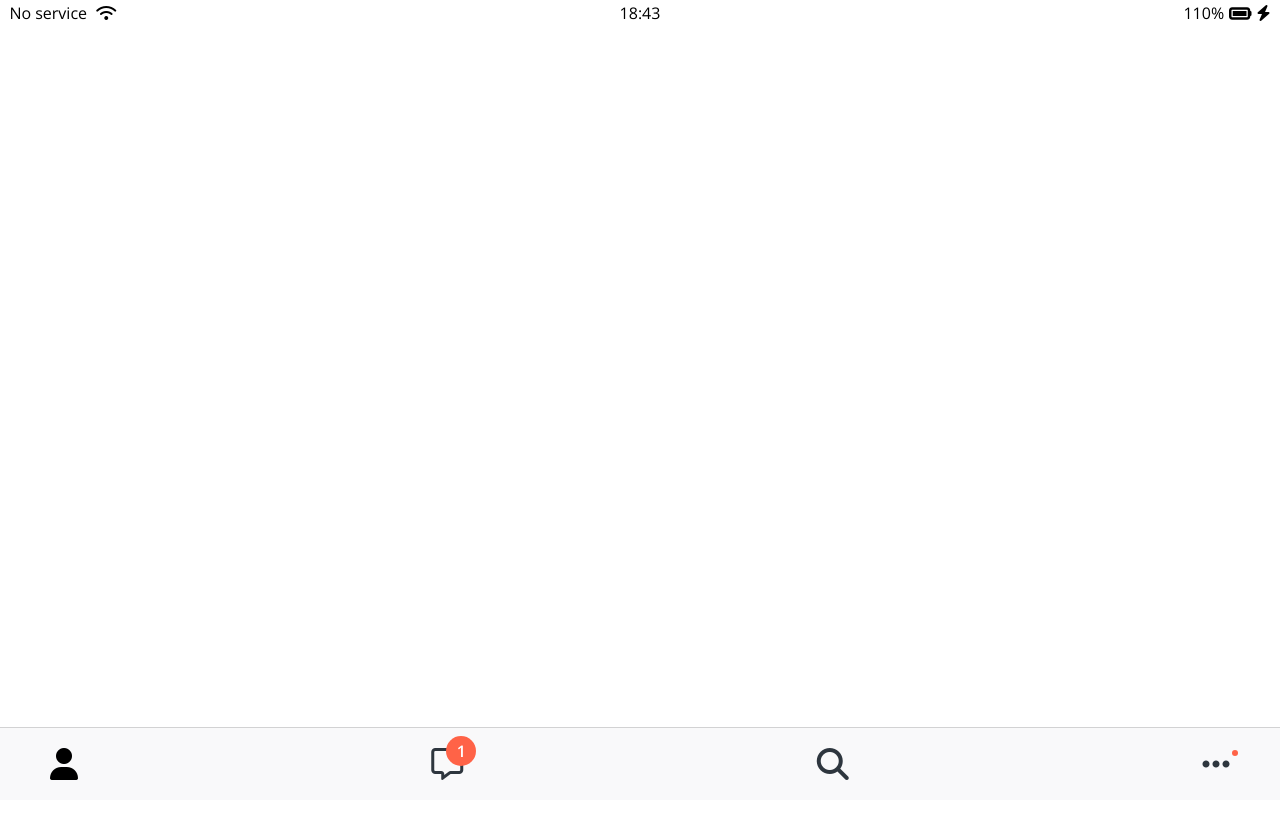
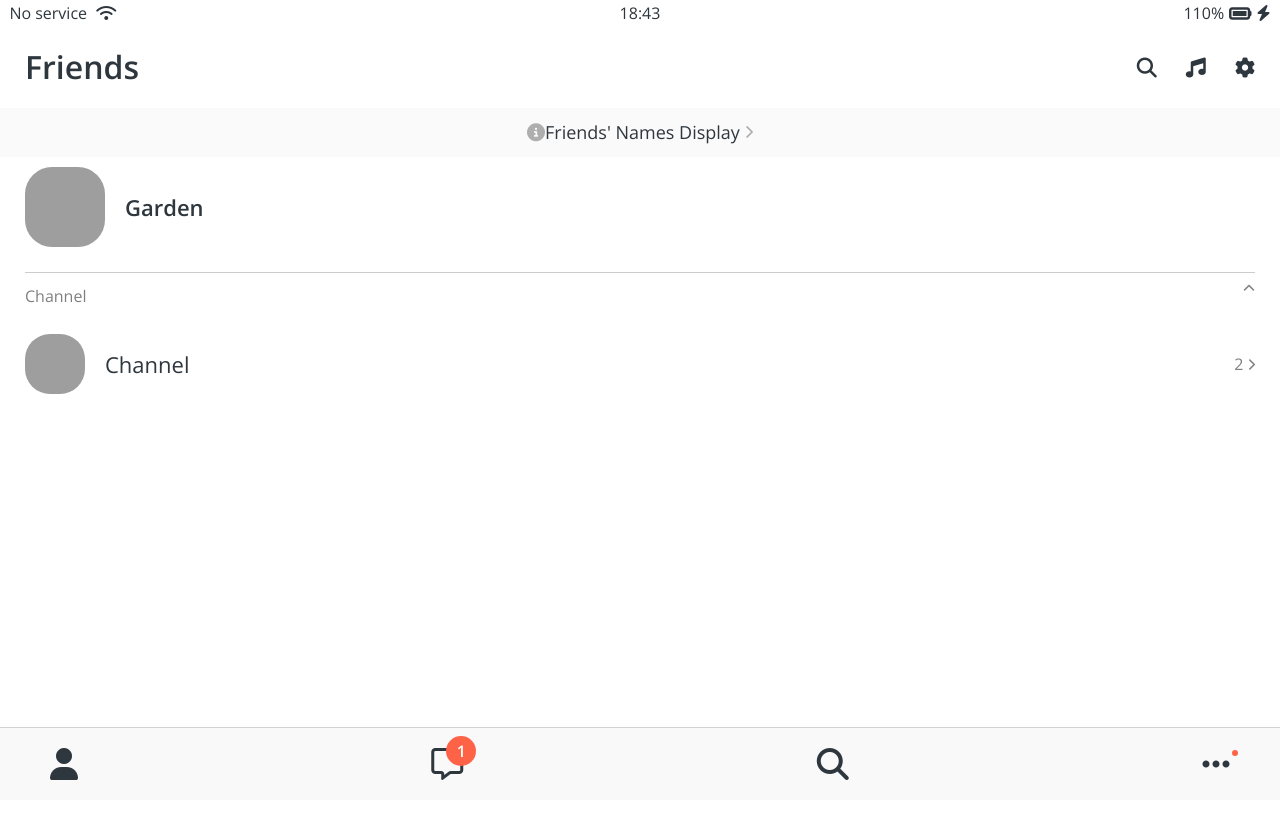
Before and after one commit to garden-j/kokoa-clone, a plain HTML site: page clone-coding/friends.html in a window 1280 px wide. Shown: the top 818 px of the page. Drawn offline with nearby package versions, Linux system fonts and the light colour scheme; grey boxes are pictures that could not be loaded.

Commit message:
kokoa-clone-2502

```diff
--- /dev/null
+++ b/challenge/Day12/styles.css
@@ -0,0 +1,92 @@
+/* DONT DELETE THIS */
+@import url("https://cdnjs.cloudflare.com/ajax/libs/meyer-reset/2.0/reset.min.css");
+/* WRITE YOUR CODE BELOW */
+
+body {
+  font-family: system-ui, -apple-system, BlinkMacSystemFont, "Segoe UI", Roboto,
+    Oxygen, Ubuntu, Cantarell, "Open Sans", "Helvetica Neue", sans-serif;
+  display: flex;
+  background-color: tomato;
+  height: 900px;
+  justify-content: center;
+  align-items: center;
+}
+
+.main {
+  width: 90%;
+  height: 90%;
+  background-color: whitesmoke;
+  display: flex;
+  justify-content: center;
+  align-items: center;
+}
+
+.page {
+  width: 350px;
+  height: 700px;
+  background-color: white;
+  margin: 35px;
+  border-radius: 30px;
+  box-shadow: 0 10px 20px rgba(0, 0, 0, 0.19), 0 6px 6px rgba(0, 0, 0, 0.19);
+  display: flex;
+  flex-direction: column;
+  justify-content: space-between;
+  align-items: center;
+}
+
+.header {
+  display: flex;
+  width: 350px;
+  justify-content: space-between;
+  padding: 30px;
+}
+.header i {
+  margin: 0px 20px;
+}
+
+.profile {
+  display: flex;
+  flex-direction: column;
+  align-items: center;
+  justify-content: space-between;
+}
+
+.photo {
+  width: 70px;
+  height: 70px;
+  border-radius: 50%;
+}
+
+.singer__name {
+  margin-top: 10px;
+  font-size: 23px;
+  font-weight: 600;
+}
+.genre {
+  margin-top: 10px;
+  font-size: 13px;
+}
+
+.btn {
+  display: flex;
+  margin: 30px;
+  width: 350px;
+  justify-content: center;
+}
+
+.btn div {
+  padding: 10px 30px;
+  border-radius: 30px;
+  margin: 0px 10px;
+  box-shadow: 0 10px 20px rgba(0, 0, 0, 0.19);
+}
+
+.shuffle {
+  background-color: rgba(0, 0, 0, 0.8);
+  color: white;
+  font-size: 13px;
+}
+
+.like {
+  color: rgba(0, 0, 0, 0.8);
+}
--- /dev/null
+++ b/clone-coding/css/components/screen-header.css
@@ -0,0 +1,15 @@
+.screen-header {
+  display: flex;
+  justify-content: space-between;
+  align-items: center;
+  margin: var(--horizontal-space);
+}
+
+.header__title {
+  font-size: 32px;
+  font-weight: 600;
+}
+
+.header__icons span {
+  margin-left: 25px;
+}
--- /dev/null
+++ b/clone-coding/css/components/user-component.css
@@ -0,0 +1,46 @@
+.user-component {
+  display: flex;
+  justify-content: space-between;
+}
+
+.user-component,
+.user-component__column:first-child {
+  display: flex;
+  align-items: center;
+}
+
+.user-component__avatar {
+  width: 70px;
+  border-radius: 27px;
+  margin-right: 20px;
+}
+
+.user-component__title {
+  font-weight: 600;
+  font-size: 22px;
+}
+
+.user-component__subtitle {
+  margin-top: 5px;
+  color: rgba(0, 0, 0, 0.5);
+  font-size: 17px;
+}
+
+.user-component__avatar--xl {
+  width: 80px;
+  height: 80px;
+}
+
+.user-component__avatar--sm {
+  width: 60px;
+  height: 60px;
+  border-radius: 25px;
+}
+
+.user-component__title--not-bold {
+  font-weight: 400;
+}
+
+.user-component__column:last-child {
+  color: rgba(0, 0, 0, 0.5);
+}
--- /dev/null
+++ b/clone-coding/css/screens/friends.css
@@ -0,0 +1,29 @@
+#friends-display-link {
+  text-align: center;
+  display: block;
+  background-color: #fafafa;
+  padding: 15px 0px;
+  font-size: 18px;
+  margin-bottom: 10px;
+}
+
+#friends-display-link i {
+  color: rgba(0, 0, 0, 0.3);
+}
+
+.friends-screen {
+  padding: 0px var(--horizontal-space);
+}
+
+.friends-screen__channel {
+  margin-top: 25px;
+  border-top: 1px solid rgba(0, 0, 0, 0.2);
+  padding-top: 15px;
+}
+
+.friends-screen__channel-header {
+  margin-bottom: 30px;
+  display: flex;
+  justify-content: space-between;
+  color: rgba(0, 0, 0, 0.5);
+}
--- a/clone-coding/css/styles.css
+++ b/clone-coding/css/styles.css
@@ -6,11 +6,15 @@
 /* Components */
 @import "components/status-bar.css";
 @import "components/nav-bar.css";
+@import "components/screen-header.css";
+@import "components/user-component.css";
 
 /* Screens */
 @import "screens/login.css";
+@import "screens/friends.css";
 
 body {
   font-family: "Open Sans", serif;
   height: 1000vh;
+  color: #2e363e;
 }
--- a/clone-coding/css/variables.css
+++ b/clone-coding/css/variables.css
@@ -1,3 +1,4 @@
 :root {
   --yellow: #fae100;
+  --horizontal-space: 25px;
 }
--- a/clone-coding/friends.html
+++ b/clone-coding/friends.html
@@ -21,6 +21,60 @@
         <i class="fa-solid fa-bolt"></i>
       </div>
     </div>
+
+    <header class="screen-header">
+      <h1 class="header__title">Friends</h1>
+      <div class="header__icons">
+        <span><i class="fa-solid fa-magnifying-glass fa-lg"></i></span>
+        <span><i class="fa-solid fa-music fa-lg"></i></span>
+        <span><i class="fa-solid fa-gear fa-lg"></i></span>
+      </div>
+    </header>
+
+    <a id="friends-display-link">
+      <i class="fa-solid fa-circle-info"></i>Friends' Names Display
+      <i class="fa-solid fa-chevron-right fa-xs"></i>
+    </a>
+
+    <main class="friends-screen">
+      <div class="user-component">
+        <div class="user-component__column">
+          <img
+            src="https://avatars.githubusercontent.com/u/172804098?v=4"
+            class="user-component__avatar user-component__avatar--xl"
+          />
+          <div class="user-component__text">
+            <h4 class="user-component__title">Garden</h4>
+            <!--<h6 class="user-component__subtitle">this text whatever</h6>-->
+          </div>
+        </div>
+        <div class="user-componenter__column"></div>
+      </div>
+
+      <div class="friends-screen__channel">
+        <div class="friends-screen__channel-header">
+          <span>Channel</span>
+          <i class="fa-solid fa-chevron-up fa-xs"></i>
+        </div>
+        <div class="user-component">
+          <div class="user-component__column">
+            <img
+              src="https://avatars.githubusercontent.com/u/172804098?v=4"
+              class="user-component__avatar user-component__avatar--sm"
+            />
+            <div class="user-component__text">
+              <h4 class="user-component__title user-component__title--not-bold">
+                Channel
+              </h4>
+            </div>
+          </div>
+          <div class="user-component__column">
+            <span>2</span>
+            <i class="fa-solid fa-chevron-right fa-xs"></i>
+          </div>
+        </div>
+      </div>
+    </main>
 
     <nav class="nav">
       <ul class="nav__list">
```
Also changed, not shown: challenge/Day12/index.html (added, +102 -0 lines), challenge/Day12/package.json (added, +8 -0 lines), 1 other file.
